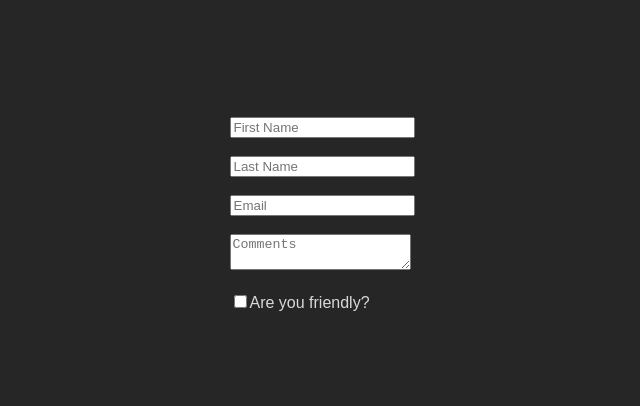
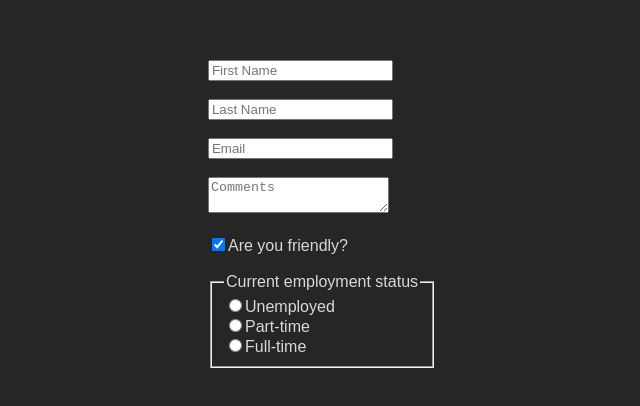
Before and after one commit to ayobanwo/demoproject, a React (Create React App) app: page / in a window 1280 px wide. Shown: the part 186-592 px from the top of the page, without its empty margins (318-958 px from the left). Built offline with nearby package versions, Linux system fonts and the light colour scheme.

Commit message:
Radio buttons controlled input

```diff
--- a/src/Form/Form.jsx
+++ b/src/Form/Form.jsx
@@ -1,7 +1,7 @@
 import React from "react"
 
 export default function Form() {
-    const [formData, setFormData] = React.useState({firstName: "", lastName: "", email: "", comments: "", isFriendly: true})
+    const [formData, setFormData] = React.useState({firstName: "", lastName: "", email: "", comments: "", isFriendly: true, employment: ""})
 
     console.log(formData)
 
@@ -45,8 +45,49 @@
             <input
                 type="checkbox"
                 id="isFriendly"
+                onChange={handleChange}
+                checked={formData.isFriendly}
+                name="isFriendly"
             />
             <label htmlFor="isFriendly">Are you friendly?</label>
+            <br/><br/>
+            <fieldset>
+                <legend>Current employment status</legend>
+
+                <input
+                    type="radio"
+                    id="unemployed"
+                    name="employment"
+                    checked={formData.employment === 'unemployed'}
+                    onChange={handleChange}
+                    value="unemployed"
+                />
+                <label htmlFor="unemployed">Unemployed</label>
+                <br />
+
+                <input
+                    type="radio"
+                    id="part-time"
+                    name="employment"
+                    checked={formData.employment === 'part-time'}
+                    onChange={handleChange}
+                    value="part-time"
+                />
+                <label htmlFor="part-time">Part-time</label>
+                <br />
+
+                <input
+                    type="radio"
+                    id="full-time"
+                    name="employment"
+                    checked={formData.employment === 'full-time'}
+                    onChange={handleChange}
+                    value="full-time"
+                />
+                <label htmlFor="full-time">Full-time</label>
+                <br />
+
+            </fieldset>
         </form>
     )
 }
```
